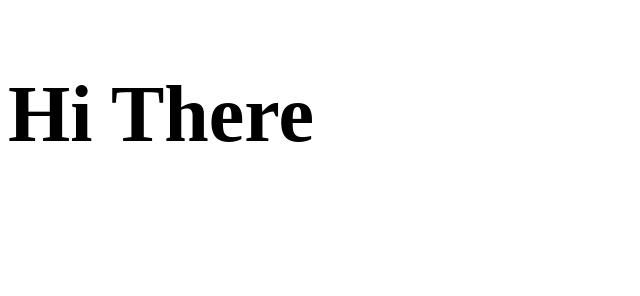
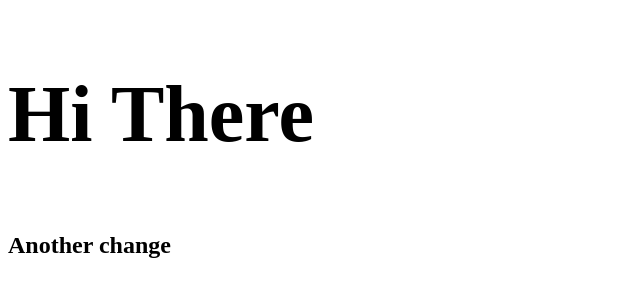
Before and after one commit to johnfyoung/conflict-example, a plain HTML site: page index.html in a window 1280 px wide. Shown: the whole page, without its empty margins (0-640 px from the left). Drawn offline with Linux system fonts and the light colour scheme.

Commit message:
Update index.html

```diff
--- a/index.html
+++ b/index.html
@@ -10,6 +10,7 @@
   <body>
     <div>
       <h1>Hi There</h1>
+      <h2>Another change</h2>
     </div>
     <script src="./assets/js/script.js"></script>
   </body>
```
